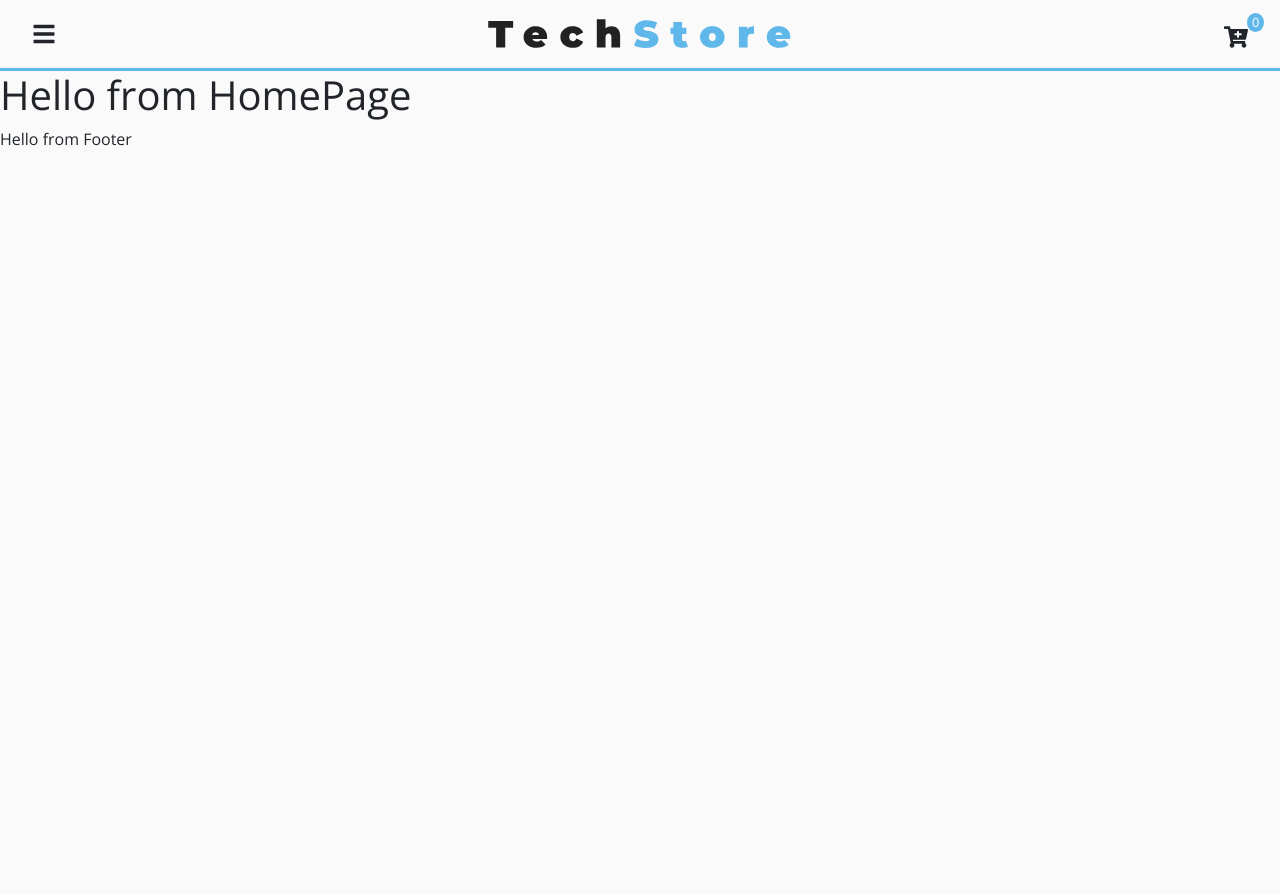
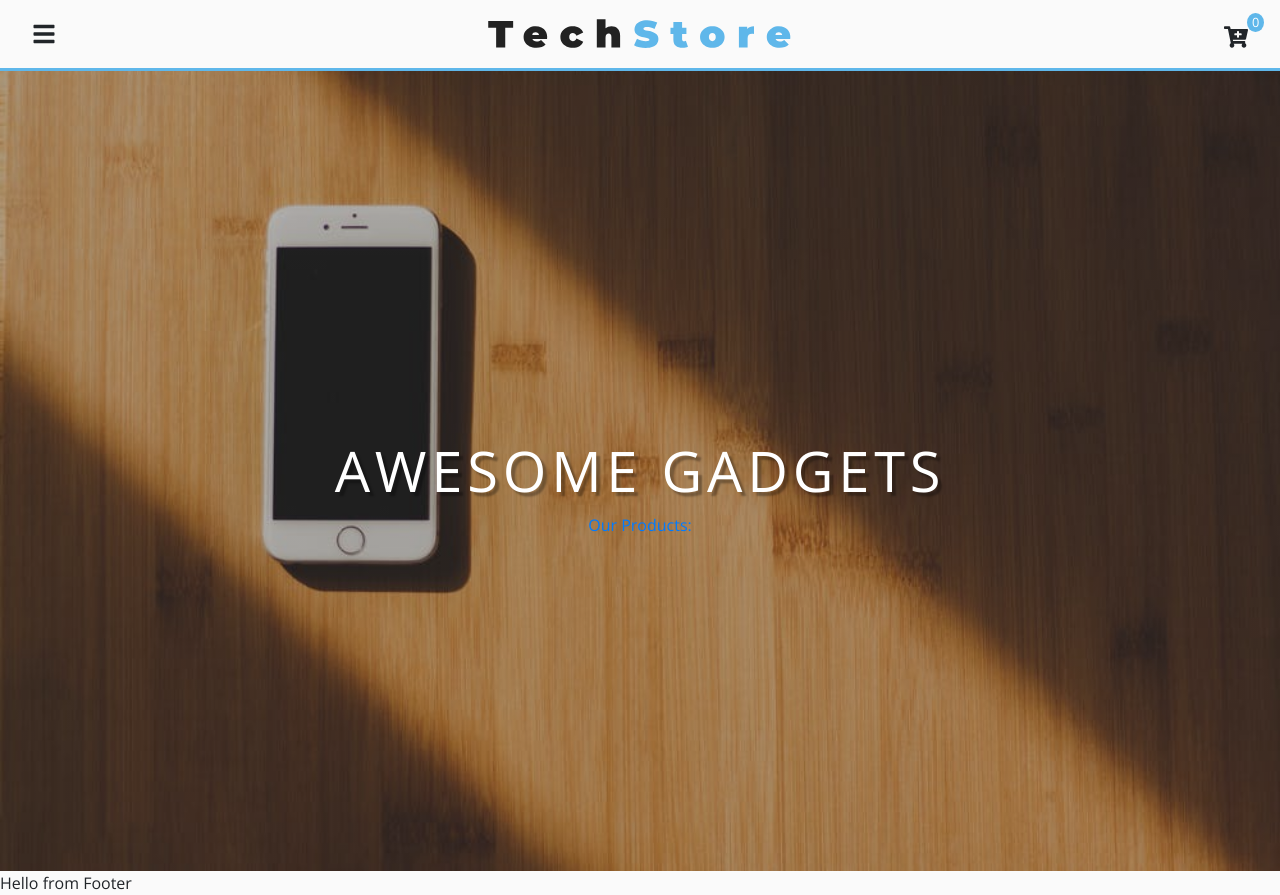
Before and after one commit to SanaKhateeb/tech-store, a React (Create React App) app: page / in a window 1280 px wide. Before the commit the page ends 800 px from the top, so only its background shows below. Built offline with nearby package versions, Linux system fonts and the light colour scheme.

Commit message:
Made hero banner for homepage

```diff
--- a/src/App.css
+++ b/src/App.css
@@ -2,7 +2,7 @@
 
 :root {
   --primaryColor: #5fb7ea;
-  --priamryRGBA: rgba(0,0,0,0.3);
+  --primaryRGBA: rgba(0,0,0,0.3);
   --mainGrey: #fafafa;
   --darkGrey: #5f5e5e;
   --mainWhite: #fff;
--- /dev/null
+++ b/src/components/Hero.js
@@ -0,0 +1,39 @@
+import React from 'react'
+import styled from 'styled-components';
+import mainBcg from '../images/mainBcg.jpeg';
+
+export default function Hero({img, title, max, children}) {
+  return (
+    <HeroWrapper max={max} img={img}>
+      <div className="banner">
+        <h1 className="title">
+          {title}
+        </h1>
+        {children}
+      </div>
+    </HeroWrapper>
+  )
+}
+
+const HeroWrapper = styled.div`
+  text-align: center;
+  display: flex;
+  align-items: center;
+  justify-content: center;
+  min-height: ${props => props.max ? '100vh' : '60vh'};
+  color: var(--mainWhite);
+  background: linear-gradient(var(--primaryRGBA), var(--primaryRGBA)),
+    url(${props => props.img}) center/cover no-repeat;
+
+  .title {
+    padding-top: 2rem;
+    font-size: 3.5rem;
+    text-shadow: 4px 4px 2px rgba(0, 0, 0, 0.3);
+    text-transform: uppercase;
+    letter-spacing: var(--mainSpacing);
+  }
+`;
+
+Hero.defaultProps = {
+  img: mainBcg
+}
--- a/src/pages/HomePage.js
+++ b/src/pages/HomePage.js
@@ -1,13 +1,14 @@
 import React from 'react'
 import {ProductConsumer} from '../context';
+import Hero from '../components/Hero.js';
+import {Link} from 'react-router-dom';
 
 export default function HomePage() {
   return (
-    <ProductConsumer>
-      {value => {
-        console.log(value);
-        return <h1>Hello from HomePage</h1>;
-      }}
-    </ProductConsumer>
+    <Hero title="Awesome Gadgets" max="true">
+      <Link to='/products'>
+        Our Products:
+      </Link>
+    </Hero>
   )
 }
```
